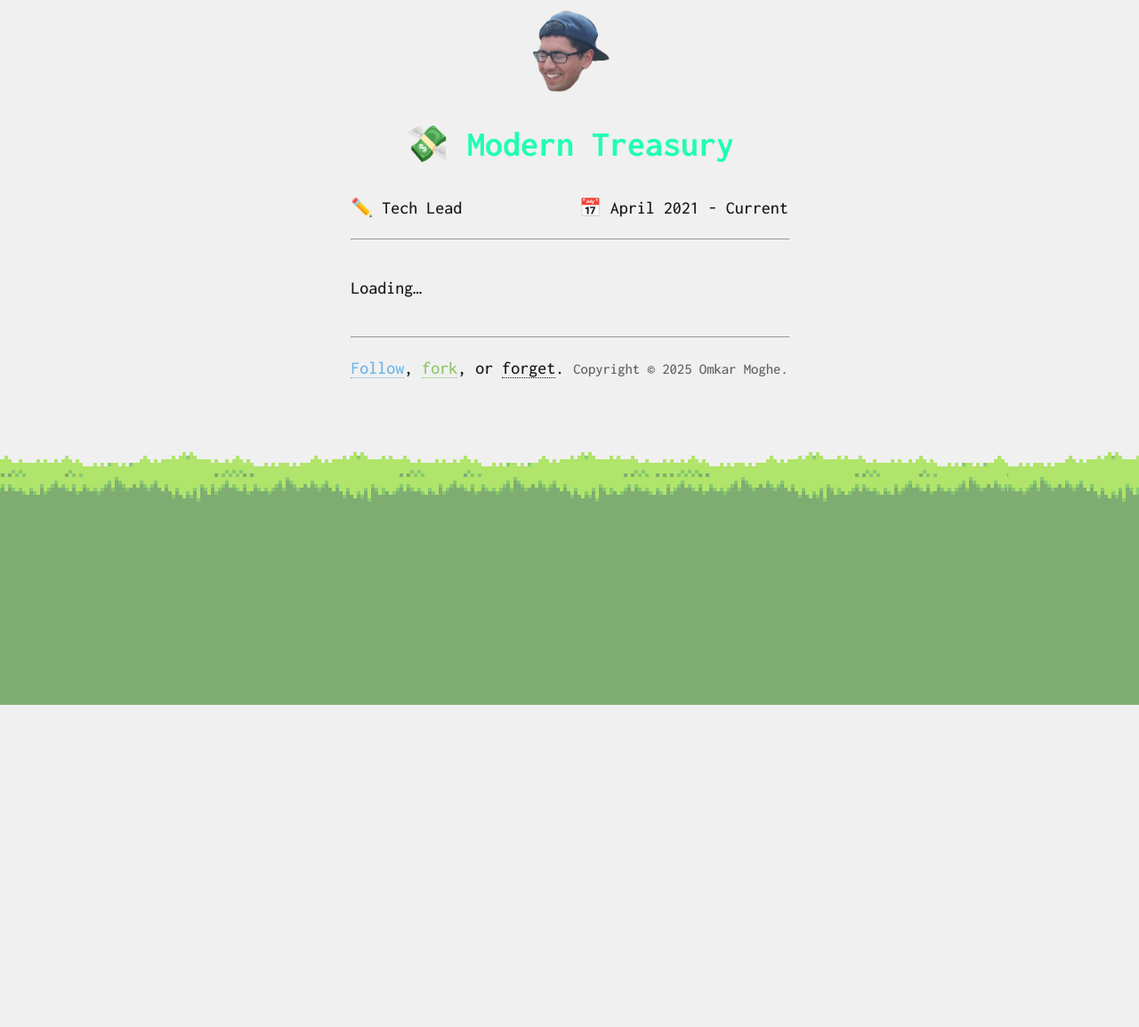
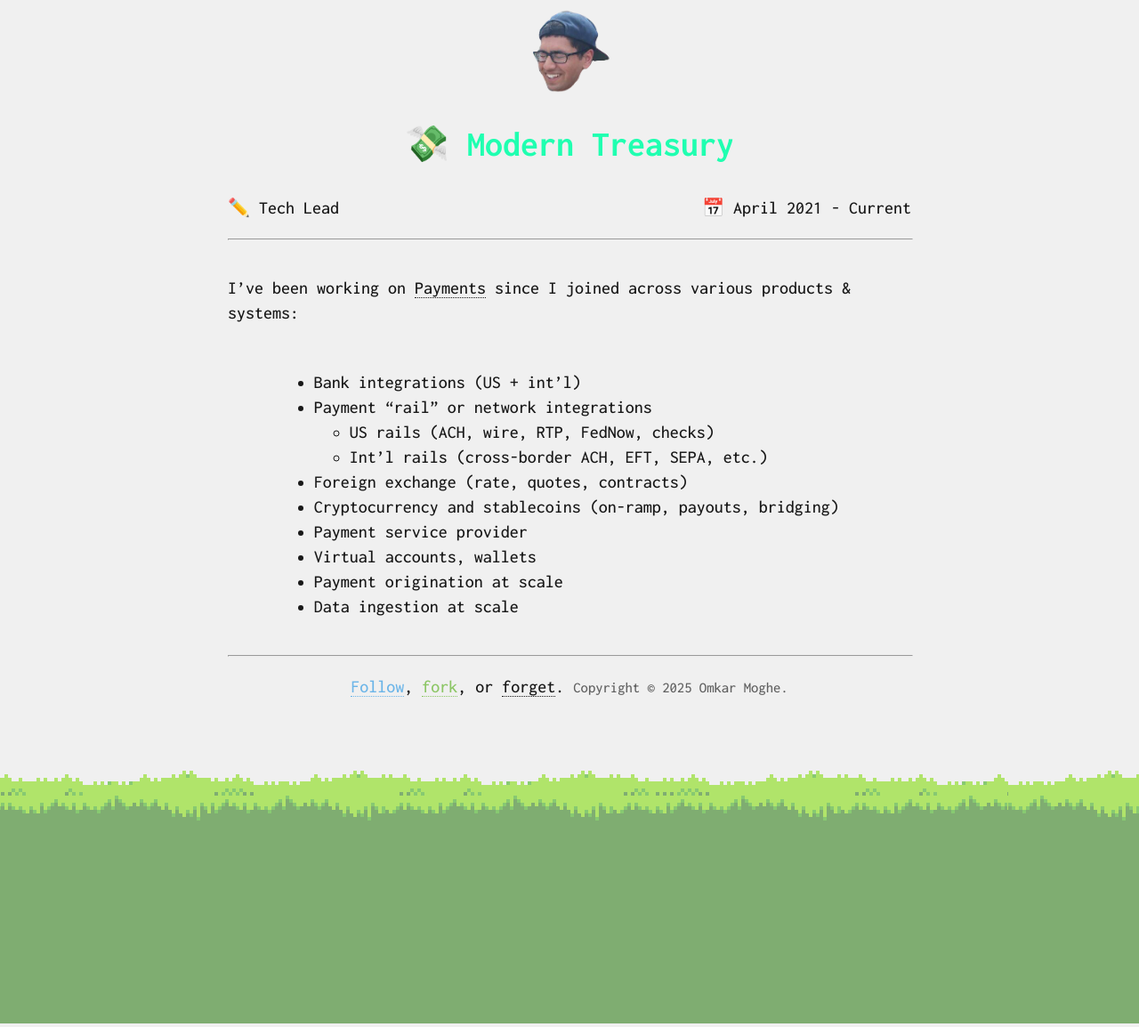
Before and after one commit to omkarmoghe/omkarmoghe.github.io, a Jekyll site: the page built from _jobs/modern-treasury.md, in a window 1280 px wide. Shown: the whole page at 89% size. Built offline with Jekyll 4.4.1, drawn with Linux system fonts in a browser that asks for light colours; nearby versions of some CDN libraries; before the commit the page ends 900 px from its top, so only the background shows below that.

Commit message:
mt stuff

```diff
--- a/_jobs/modern-treasury.md
+++ b/_jobs/modern-treasury.md
@@ -7,4 +7,15 @@
 emoji: 💸
 ---
 
-Loading...
+I've been working on [Payments](https://www.moderntreasury.com/products/payments) since I joined across various products & systems:
+
+- Bank integrations (US + int'l)
+- Payment "rail" or network integrations
+  - US rails (ACH, wire, RTP, FedNow, checks)
+  - Int'l rails (cross-border ACH, EFT, SEPA, etc.)
+- Foreign exchange (rate, quotes, contracts)
+- Cryptocurrency and stablecoins (on-ramp, payouts, bridging)
+- Payment service provider
+- Virtual accounts, wallets
+- Payment origination at scale
+- Data ingestion at scale
```
